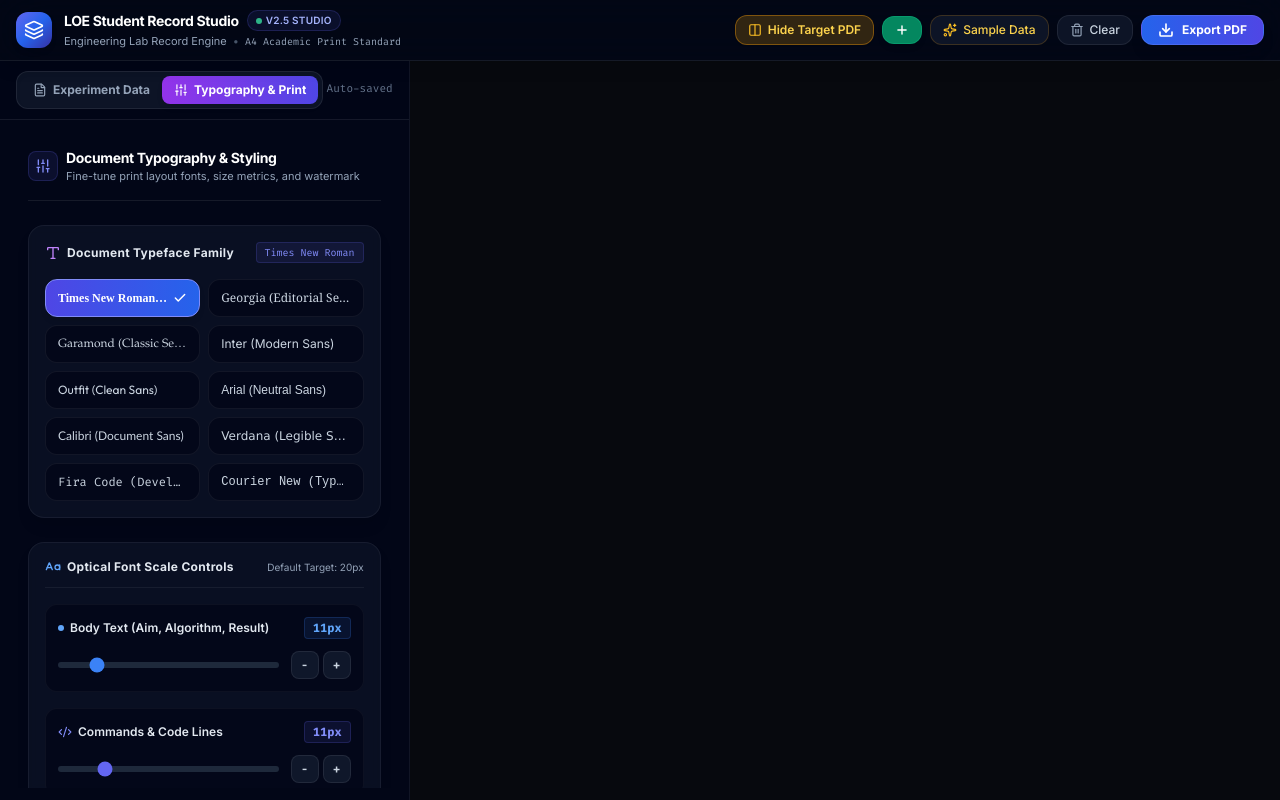
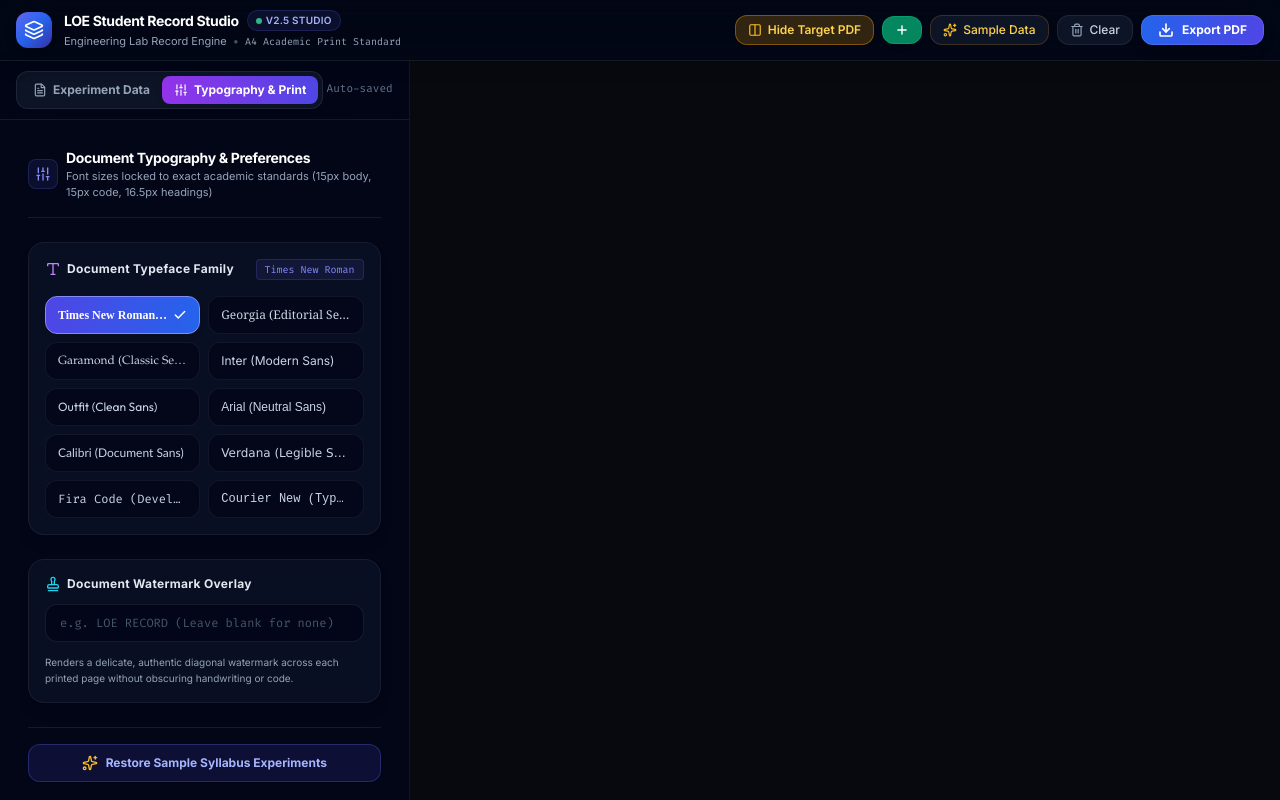
Before and after one commit to boopathivellaichamy0-png/loe-record-generator, a React (Vite) app: page / in a window 1280 px wide. Both pictures are taken after a click on the button "Typography & Print". Built offline with nearby package versions, Linux system fonts and the light colour scheme.

Commit message:
Lock font defaults, remove slider controls, increase heading text boldness, and enforce 45-line output pagination without continuation heading

```diff
--- a/src/App.jsx
+++ b/src/App.jsx
@@ -391,9 +391,9 @@ export const INITIAL_MULTI_EXPERIMENT_DATA = {
   studentName: 'ASHWANT S',
   registerNo: '714025247009',
   fontFamily: 'Times New Roman',
-  bodyFontSize: 11,
-  codeFontSize: 11,
-  titleFontSize: 13,
+  bodyFontSize: 15,
+  codeFontSize: 15,
+  titleFontSize: 16.5,
   imageMaxHeight: 220,
   imageMaxWidth: 96,
   imageAlignment: 'center',
--- a/src/components/PdfDocument.jsx
+++ b/src/components/PdfDocument.jsx
@@ -5,9 +5,9 @@ export default function PdfDocument({ data, onUpdateData, viewLayout = 'double'
     studentName = 'ASHWANT S',
     registerNo = '714025247009',
     fontFamily = 'Times New Roman',
-    bodyFontSize = 11.5,
-    codeFontSize = 11,
-    titleFontSize = 12.5,
+    bodyFontSize = 15,
+    codeFontSize = 15,
+    titleFontSize = 16.5,
     imageMaxHeight = 220,
     imageMaxWidth = 96,
     imageAlignment = 'center',
@@ -60,6 +60,7 @@ export default function PdfDocument({ data, onUpdateData, viewLayout = 'double'
   // Continuation Page Code Capacity: 35 lines
   const page1MaxCodeCapacity = 28;
   const continuationMaxCodeLines = 35;
+  const maxOutputLinesPerPage = 45;
 
   return (
     <div className="relative w-full flex justify-center">
@@ -265,25 +266,29 @@ export default function PdfDocument({ data, onUpdateData, viewLayout = 'double'
             codeChunks.push('');
           }
 
-          // Output Screenshots chunking:
-          // Output Page 1 (Even) gets screenshot 1 / console output text.
-          // Output Page 2 (Even) gets screenshot 2 (if any) or blank leaf.
+          // Output chunking (Max 45 lines per output page):
+          // First page gets OUTPUT: heading and lines 1..45
+          // Continuation output pages get lines 46..90, etc. with no output heading
+          const allOutputLines = outputText ? outputText.split('\n') : [];
+          const outputTextChunks = [];
+          if (allOutputLines.length > 0) {
+            let lineIdx = 0;
+            while (lineIdx < allOutputLines.length) {
+              outputTextChunks.push(allOutputLines.slice(lineIdx, lineIdx + maxOutputLinesPerPage).join('\n'));
+              lineIdx += maxOutputLinesPerPage;
+            }
+          }
+
           const currentImagesList = outputImages || [];
           const outputPagesList = [];
+          const totalOutputPagesNeeded = Math.max(outputTextChunks.length, currentImagesList.length, 2);
 
-          if (currentImagesList.length === 0) {
-            // Screenshot 1 is console output text or empty
-            outputPagesList.push({ text: outputText || '', images: [] });
-            // Output page 2 is clean blank leaf
-            outputPagesList.push({ text: '', images: [] });
-          } else {
-            // Distribute images across output pages (1 per output page or stacked if multiple)
-            outputPagesList.push({ text: outputText || '', images: [currentImagesList[0]] });
-            if (currentImagesList.length > 1) {
-              outputPagesList.push({ text: '', images: currentImagesList.slice(1) });
-            } else {
-              outputPagesList.push({ text: '', images: [] });
-            }
+          for (let i = 0; i < totalOutputPagesNeeded; i++) {
+            outputPagesList.push({
+              text: outputTextChunks[i] !== undefined ? outputTextChunks[i] : '',
+              images: currentImagesList[i] !== undefined ? [currentImagesList[i]] : [],
+              isFirstOutputPage: i === 0
+            });
           }
 
           // Total Page Pairs: Every experiment has AT LEAST 2 pairs (4 pages = 2 written odd pages, 2 output even pages)
@@ -456,7 +461,9 @@ export default function PdfDocument({ data, onUpdateData, viewLayout = 'double'
                               {/* Optional Console Output Text Header */}
                               {currentOutputChunk && (
                                 <>
-                                  <div className="doc-section-title" style={{ fontSize: `${titleFontSize}px`, fontFamily: currentFontFamily }}>OUTPUT:</div>
+                                  {outputPageData?.isFirstOutputPage && (
+                                    <div className="doc-section-title" style={{ fontSize: `${titleFontSize}px`, fontFamily: currentFontFamily }}>OUTPUT:</div>
+                                  )}
                                   <pre className="doc-output-text" style={{ fontSize: `${codeFontSize}px`, fontFamily: currentFontFamily }}>{currentOutputChunk}</pre>
                                 </>
                               )}
--- a/src/components/Sidebar.jsx
+++ b/src/components/Sidebar.jsx
@@ -2,13 +2,10 @@ import React from 'react';
 import {
   Type,
   Stamp,
-  Sliders,
   Sparkles,
   Eraser,
-  CaseSensitive,
-  Code2,
-  Heading,
-  Check
+  Check,
+  Sliders
 } from 'lucide-react';
 
 export default function Sidebar({ data, setData, formData, onUpdate, onFillSample, onClearAll, onShowToast }) {
@@ -40,9 +37,6 @@ export default function Sidebar({ data, setData, formData, onUpdate, onFillSampl
     { name: 'Courier New', label: 'Courier New (Typewriter)', style: { fontFamily: 'Courier New, monospace' } }
   ];
 
-  const bodyFontSize = currentData.bodyFontSize !== undefined ? currentData.bodyFontSize : 20;
-  const codeFontSize = currentData.codeFontSize !== undefined ? currentData.codeFontSize : 20;
-  const titleFontSize = currentData.titleFontSize !== undefined ? currentData.titleFontSize : 20;
   const activeFont = currentData.fontFamily || 'Times New Roman';
 
   return (
@@ -57,10 +51,10 @@ export default function Sidebar({ data, setData, formData, onUpdate, onFillSampl
             </div>
             <div>
               <h2 className="text-sm font-bold text-white tracking-tight">
-                Document Typography & Styling
+                Document Typography & Preferences
               </h2>
               <p className="text-[11px] text-slate-400">
-                Fine-tune print layout fonts, size metrics, and watermark
+                Font sizes locked to exact academic standards (15px body, 15px code, 16.5px headings)
               </p>
             </div>
           </div>
@@ -101,132 +95,7 @@ export default function Sidebar({ data, setData, formData, onUpdate, onFillSampl
           </div>
         </div>
 
-        {/* Section 2: Precise Font Size Controls */}
-        <div className="bg-slate-900/60 backdrop-blur-sm rounded-2xl p-4 border border-white/[0.06] space-y-4 shadow-lg shadow-black/20">
-          <div className="flex items-center justify-between border-b border-white/[0.06] pb-3">
-            <h3 className="text-xs font-bold text-slate-200 tracking-wide flex items-center gap-1.5">
-              <CaseSensitive className="w-4 h-4 text-blue-400" />
-              <span>Optical Font Scale Controls</span>
-            </h3>
-            <span className="text-[10px] text-slate-400">Default Target: 20px</span>
-          </div>
-
-          {/* 1. Body Text Size */}
-          <div className="space-y-2 bg-slate-950/70 p-3 rounded-xl border border-white/[0.04]">
-            <div className="flex items-center justify-between text-xs">
-              <span className="font-semibold text-slate-200 flex items-center gap-1.5">
-                <span className="w-1.5 h-1.5 rounded-full bg-blue-400" />
-                Body Text (Aim, Algorithm, Result)
-              </span>
-              <span className="font-mono text-blue-400 font-bold bg-blue-500/10 px-2 py-0.5 rounded border border-blue-500/20">
-                {bodyFontSize}px
-              </span>
-            </div>
-            <div className="flex items-center gap-3 pt-1">
-              <input
-                type="range"
-                min="8"
-                max="28"
-                step="0.5"
-                value={bodyFontSize}
-                onChange={(e) => handleUpdate('bodyFontSize', parseFloat(e.target.value))}
-                className="w-full h-1.5 bg-slate-800 rounded-lg appearance-none cursor-pointer accent-blue-500"
-              />
-              <div className="flex items-center gap-1 shrink-0">
-                <button
-                  onClick={() => handleUpdate('bodyFontSize', Math.max(8, bodyFontSize - 0.5))}
-                  className="w-7 h-7 flex items-center justify-center bg-slate-900 hover:bg-slate-800 text-slate-300 hover:text-white rounded-lg border border-white/[0.08] text-xs font-bold transition-all active:scale-95"
-                >
-                  -
-                </button>
-                <button
-                  onClick={() => handleUpdate('bodyFontSize', Math.min(28, bodyFontSize + 0.5))}
-                  className="w-7 h-7 flex items-center justify-center bg-slate-900 hover:bg-slate-800 text-slate-300 hover:text-white rounded-lg border border-white/[0.08] text-xs font-bold transition-all active:scale-95"
-                >
-                  +
-                </button>
-              </div>
-            </div>
-          </div>
-
-          {/* 2. Code & Console Output Size */}
-          <div className="space-y-2 bg-slate-950/70 p-3 rounded-xl border border-white/[0.04]">
-            <div className="flex items-center justify-between text-xs">
-              <span className="font-semibold text-slate-200 flex items-center gap-1.5">
-                <Code2 className="w-3.5 h-3.5 text-indigo-400" />
-                Commands & Code Lines
-              </span>
-              <span className="font-mono text-indigo-400 font-bold bg-indigo-500/10 px-2 py-0.5 rounded border border-indigo-500/20">
-                {codeFontSize}px
-              </span>
-            </div>
-            <div className="flex items-center gap-3 pt-1">
-              <input
-                type="range"
-                min="7"
-                max="28"
-                step="0.5"
-                value={codeFontSize}
-                onChange={(e) => handleUpdate('codeFontSize', parseFloat(e.target.value))}
-                className="w-full h-1.5 bg-slate-800 rounded-lg appearance-none cursor-pointer accent-indigo-500"
-              />
-              <div className="flex items-center gap-1 shrink-0">
-                <button
-                  onClick={() => handleUpdate('codeFontSize', Math.max(7, codeFontSize - 0.5))}
-                  className="w-7 h-7 flex items-center justify-center bg-slate-900 hover:bg-slate-800 text-slate-300 hover:text-white rounded-lg border border-white/[0.08] text-xs font-bold transition-all active:scale-95"
-                >
-                  -
-                </button>
-                <button
-                  onClick={() => handleUpdate('codeFontSize', Math.min(28, codeFontSize + 0.5))}
-                  className="w-7 h-7 flex items-center justify-center bg-slate-900 hover:bg-slate-800 text-slate-300 hover:text-white rounded-lg border border-white/[0.08] text-xs font-bold transition-all active:scale-95"
-                >
-                  +
-                </button>
-              </div>
-            </div>
-          </div>
-
-          {/* 3. Section Titles Size */}
-          <div className="space-y-2 bg-slate-950/70 p-3 rounded-xl border border-white/[0.04]">
-            <div className="flex items-center justify-between text-xs">
-              <span className="font-semibold text-slate-200 flex items-center gap-1.5">
-                <Heading className="w-3.5 h-3.5 text-purple-400" />
-                Section Headings (AIM, ALGORITHM, COMMANDS)
-              </span>
-              <span className="font-mono text-purple-400 font-bold bg-purple-500/10 px-2 py-0.5 rounded border border-purple-500/20">
-                {titleFontSize}px
-              </span>
-            </div>
-            <div className="flex items-center gap-3 pt-1">
-              <input
-                type="range"
-                min="10"
-                max="32"
-                step="0.5"
-                value={titleFontSize}
-                onChange={(e) => handleUpdate('titleFontSize', parseFloat(e.target.value))}
-                className="w-full h-1.5 bg-slate-800 rounded-lg appearance-none cursor-pointer accent-purple-500"
-              />
-              <div className="flex items-center gap-1 shrink-0">
-                <button
-                  onClick={() => handleUpdate('titleFontSize', Math.max(10, titleFontSize - 0.5))}
-                  className="w-7 h-7 flex items-center justify-center bg-slate-900 hover:bg-slate-800 text-slate-300 hover:text-white rounded-lg border border-white/[0.08] text-xs font-bold transition-all active:scale-95"
-                >
-                  -
-                </button>
-                <button
-                  onClick={() => handleUpdate('titleFontSize', Math.min(32, titleFontSize + 0.5))}
-                  className="w-7 h-7 flex items-center justify-center bg-slate-900 hover:bg-slate-800 text-slate-300 hover:text-white rounded-lg border border-white/[0.08] text-xs font-bold transition-all active:scale-95"
-                >
-                  +
-                </button>
-              </div>
-            </div>
-          </div>
-        </div>
-
-        {/* Section 3: Watermark Text */}
+        {/* Section 2: Watermark Text */}
         <div className="bg-slate-900/60 backdrop-blur-sm rounded-2xl p-4 border border-white/[0.06] space-y-3 shadow-lg shadow-black/20">
           <h3 className="text-xs font-bold text-slate-200 tracking-wide flex items-center gap-1.5">
             <Stamp className="w-4 h-4 text-cyan-400" />
```
Also changed, not shown: src/index.css (+7 -6 lines).
